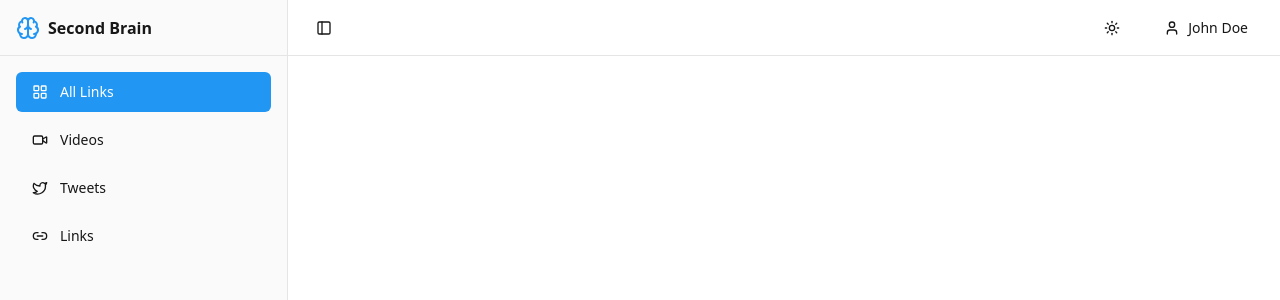
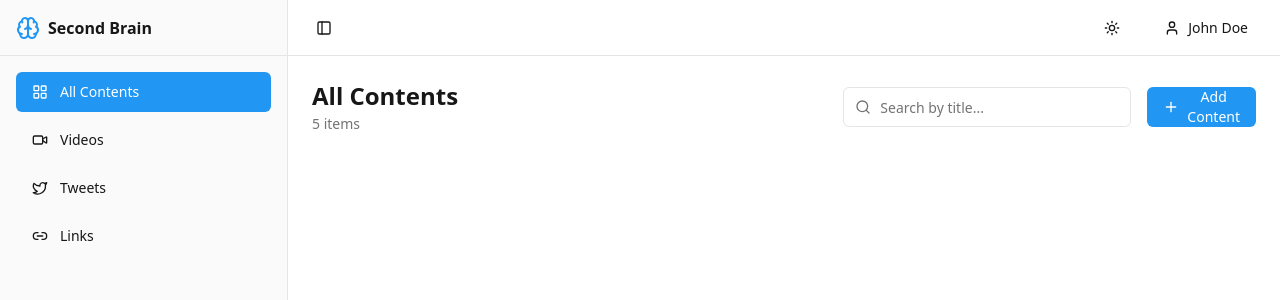
Before and after one commit to rahularade/Second-Brain, a React (Vite) app in the folder frontend/: page /dashboard in a window 1280 px wide. Shown: the top 300 px of the page. Built offline with nearby package versions, Linux system fonts and the light colour scheme.

Commit message:
feat: Add content display and search functionality

```diff
--- a/frontend/src/components/Appbar.tsx
+++ b/frontend/src/components/Appbar.tsx
@@ -24,7 +24,7 @@ const Appbar = ({setIsOpen}: AppbarProps) => {
     }, []);
 
     return (
-        <header className="sticky top-0 z-10 flex h-14 w-full items-center justify-between gap-4 border-b bg-background/95 backdrop-blur px-4">
+        <header className="sticky top-0 z-10 flex h-14 w-full items-center justify-between gap-4 border-b bg-background/95 backdrop-blur px-2 sm:px-4">
             <Button variant={"ghost"} size={"icon"} onClick={() => setIsOpen(prev => !prev)}>
                 <PanelLeft className="size-4" />
             </Button>
--- a/frontend/src/components/Sidebar.tsx
+++ b/frontend/src/components/Sidebar.tsx
@@ -11,7 +11,7 @@ interface SidebarProps {
 }
 
 const filters = [
-    { value: "all" as const, label: "All Links", icon: LayoutGrid },
+    { value: "all" as const, label: "All Contents", icon: LayoutGrid },
     { value: "video" as const, label: "Videos", icon: Video },
     { value: "tweet" as const, label: "Tweets", icon: Twitter },
     { value: "link" as const, label: "Links", icon: Link2 },
--- a/frontend/src/pages/Dashboard.tsx
+++ b/frontend/src/pages/Dashboard.tsx
@@ -3,25 +3,114 @@ import Appbar from "../components/Appbar";
 import Sidebar from "../components/Sidebar";
 import type { ContentType } from "../schemas/content.schema";
 import { cn } from "../lib/utils";
+import { Plus, Search } from "lucide-react";
+import Input from "../components/ui/Input";
+import Button from "../components/ui/Button";
 
 const Dashboard = () => {
-    const [isOpen, setIsOpen] = useState(true);
+    const [isOpen, setIsOpen] = useState(window.matchMedia("(max-width: 768px)").matches ? false : true);
     const [activeTab, setActiveTab] = useState<ContentType | "all">("all");
 
-    const onClose = () => setIsOpen(false)
+    const onClose = () => setIsOpen(false);
     const onTabChange = (tab: ContentType | "all") => {
         setActiveTab(tab);
-        if(window.matchMedia("(max-width: 768px)").matches){
-            setIsOpen(false)
+        if (window.matchMedia("(max-width: 768px)").matches) {
+            setIsOpen(false);
         }
-    }
+    };
+
+    const contents = [
+        {
+            id: "fd330ff6-e692-4e50-b8ae-a8b93c7f0b45",
+            title: "How to Build a Second Brain",
+            type: "video",
+            link: "https://www.youtube.com/watch?v=YOLELVM0TAg",
+            createdAt: "2026-01-04T08:44:25.144Z",
+            updatedAt: "2026-01-04T08:44:25.144Z",
+            tags: ["productivity", "learning"],
+        },
+        {
+            id: "e9598bc5-7e9a-4c10-acb6-87d652cd2dc5",
+            title: "Interesting Thread on AI",
+            type: "tweet",
+            link: "https://twitter.com/example/status/123456789",
+            createdAt: "2026-01-04T08:46:24.351Z",
+            updatedAt: "2026-01-04T08:46:24.351Z",
+            tags: ["ai", "tech"],
+        },
+        {
+            id: "f7413ca4-6989-4df5-bbe6-e562d92c55f5",
+            title: "React Documentation",
+            type: "link",
+            link: "https://react.dev",
+            createdAt: "2026-01-04T09:00:05.185Z",
+            updatedAt: "2026-01-04T09:00:05.185Z",
+            tags: ["react", "documentation", "frontend"],
+        },
+        {
+            id: "a1b2c3d4-e5f6-7890-abcd-ef1234567890",
+            title: "CSS Grid Tutorial",
+            type: "video",
+            link: "https://www.youtube.com/watch?v=example",
+            createdAt: "2026-01-03T10:30:00.000Z",
+            updatedAt: "2026-01-03T10:30:00.000Z",
+            tags: ["css", "tutorial"],
+        },
+        {
+            id: "b2c3d4e5-f6a7-8901-bcde-f23456789012",
+            title: "TypeScript Best Practices",
+            type: "link",
+            link: "https://typescript-best-practices.com",
+            createdAt: "2026-01-02T14:20:00.000Z",
+            updatedAt: "2026-01-02T14:20:00.000Z",
+            tags: ["typescript", "best-practices"],
+        },
+    ];
 
     return (
         <div className="flex min-h-screen bg-background">
-            <Sidebar activeTab={activeTab} onTabChange={onTabChange} isOpen={isOpen} onClose={onClose}/>
-            <div className={cn("flex-1 flex flex-col transition-all duration-300", isOpen && "md:ml-72")}>
-                <Appbar setIsOpen={setIsOpen}/>
-                <main className="flex-1 p-6"></main>
+            <Sidebar
+                activeTab={activeTab}
+                onTabChange={onTabChange}
+                isOpen={isOpen}
+                onClose={onClose}
+            />
+            <div
+                className={cn(
+                    "flex-1 flex flex-col transition-all duration-300",
+                    isOpen && "md:ml-72"
+                )}
+            >
+                <Appbar setIsOpen={setIsOpen} />
+                <main className="flex-1 p-4 sm:p-6">
+                    <div className="flex flex-col gap-4 sm:gap-6 sm:flex-row sm:items-center sm:justify-between mb-6">
+                        <div className="flex flex-col gap-0.5">
+                            <h1 className="text-2xl font-bold capitalize">
+                                {activeTab === "all"
+                                    ? "All Contents"
+                                    : `${activeTab}s`}
+                            </h1>
+                            <p className="text-muted-foreground text-sm">
+                                {contents.length}{" "}
+                                {contents.length === 1 ? "item" : "items"}
+                            </p>
+                        </div>
+                        <div className="flex items-center gap-2 sm:gap-4">
+                            <div className="relative w-72">
+                                <Search className="absolute size-4 left-3 top-1/2 -translate-y-1/2 text-muted-foreground"/>
+                                <Input
+                                    type="search"
+                                    placeholder="Search by title..."
+                                    className="pl-9"
+                                />
+                            </div>
+                            <Button className="flex-1 sm:flex-none">
+                                <Plus className="size-4 hidden sm:block"/>
+                                <p>Add <span className="hidden sm:block">Content</span></p>
+                            </Button>
+                        </div>
+                    </div>
+                </main>
             </div>
         </div>
     );
```
